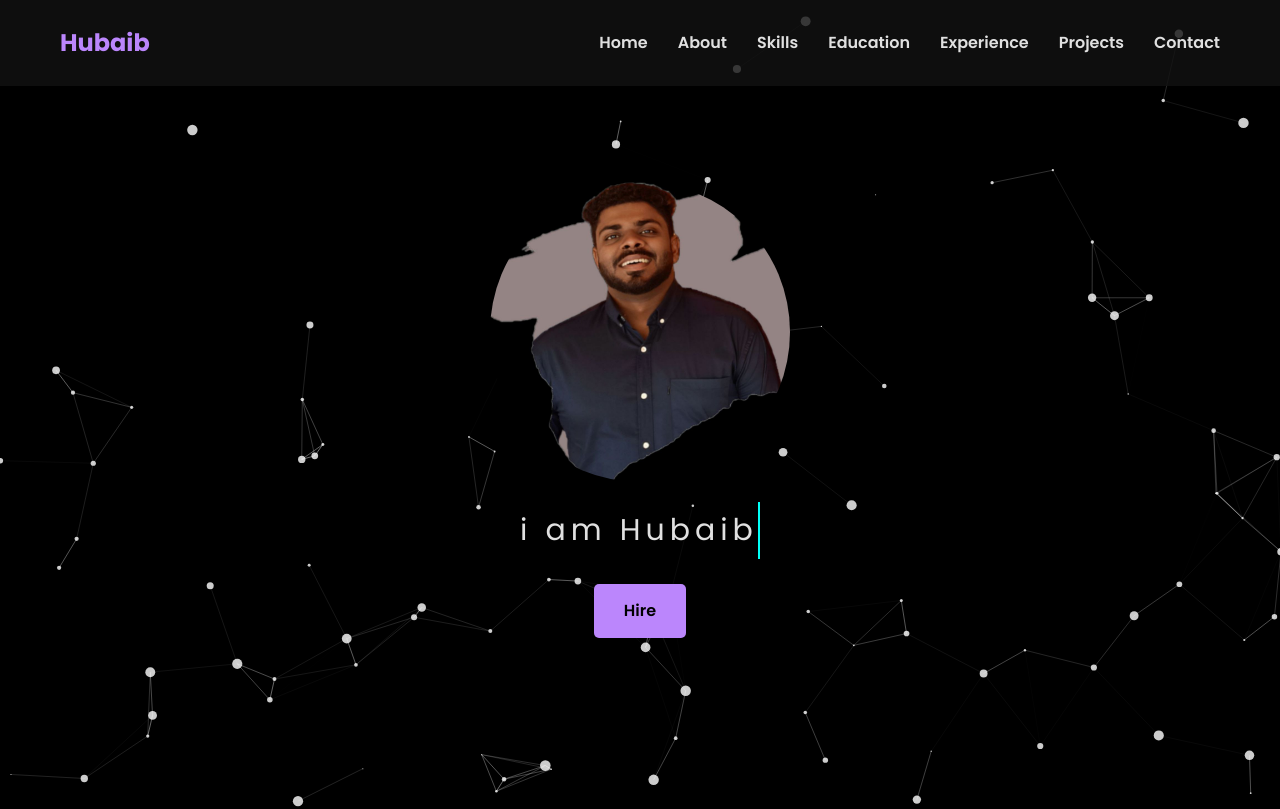
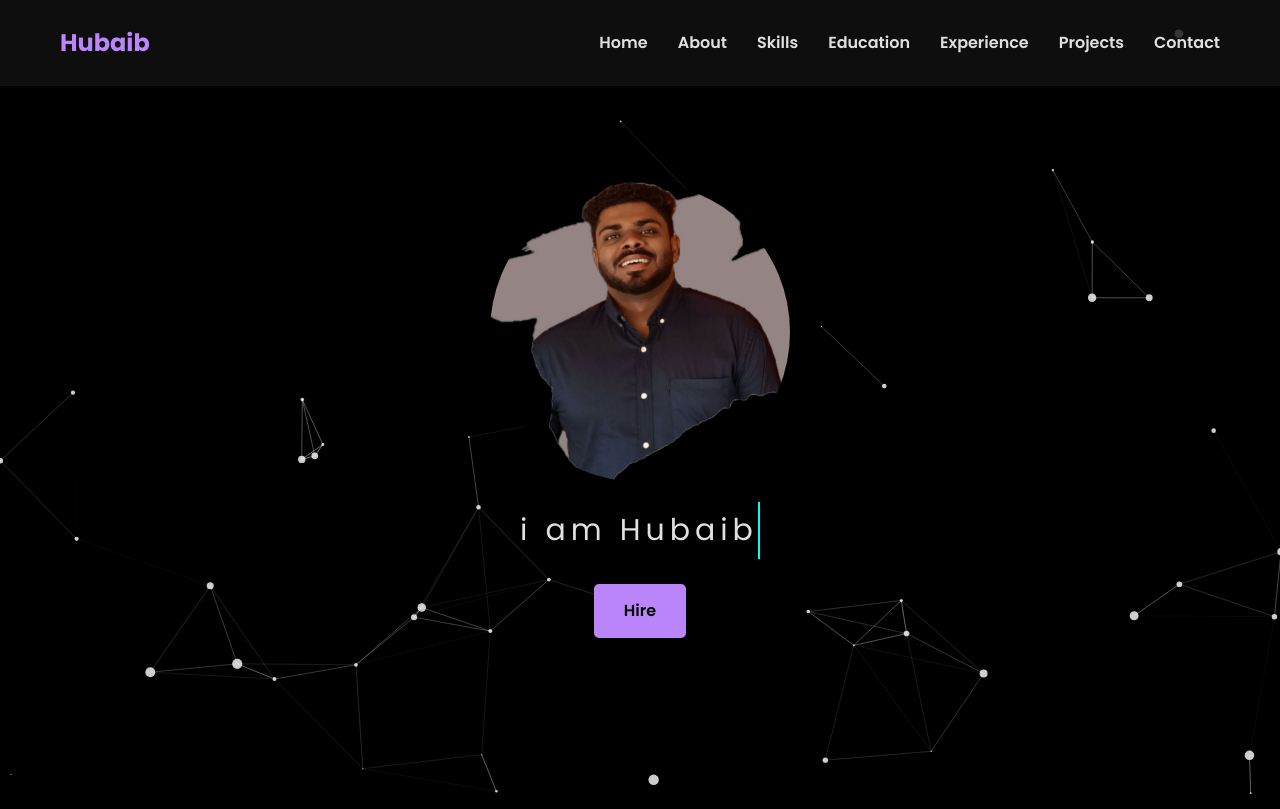
Before and after one commit to hubaibp/portnew, a plain HTML site: page index.html in a window 1280 px wide. Shown: the top 809 px of the page. Drawn offline with Linux system fonts and the light colour scheme.

Commit message:
Update index.html

```diff
--- a/index.html
+++ b/index.html
@@ -3,7 +3,7 @@
 <head>
     <meta charset="UTF-8">
     <meta name="viewport" content="width=device-width, initial-scale=1.0">
-    <title>Your Name - Portfolio</title>
+    <title>Hubaib P</title>
     <link href="https://fonts.googleapis.com/css2?family=Poppins:wght@300;400;600;700&display=swap" rel="stylesheet">
     <link rel="stylesheet" href="https://cdnjs.cloudflare.com/ajax/libs/font-awesome/6.1.1/css/all.min.css">
     <link rel="stylesheet" href="main.css">
@@ -108,8 +108,8 @@
                 canvas.height = window.innerHeight;
 
                 let particlesArray = [];
-                const numberOfParticles = 100;
-                const connectionDistance = 100;
+                const numberOfParticles = 50;
+                const connectionDistance = 150;
 
                 class Particle {
                     constructor() {
@@ -231,9 +231,7 @@
                             <li><i class="fab fa-html5"></i>HTML5</li>
                             <li><i class="fab fa-css3-alt"></i>CSS3</li>
                             <li><i class="fab fa-js"></i>JavaScript</li>
-                            <!-- <li><i class="fab fa-react"></i>React.js</li>
-                            <li><i class="fab fa-node-js"></i>Node.js</li>
-                            <li><i class="fab fa-node-js"></i>Express.js</li> -->
+
                             <li><i class="fab fa-python"></i>Django</li>
                             <li><i class="fas fa-server"></i>RESTful APIs</li>
                         </ul>
@@ -242,7 +240,7 @@
                         <h3>Database</h3>
                         <ul class="skill-list">
                             <li><i class="fas fa-database"></i>MySQL</li>
-                            <!-- <li><i class="fas fa-database"></i>MongoDB</li> -->
+
                         </ul>
                     </div>
                     <div class="skill-category">
```
